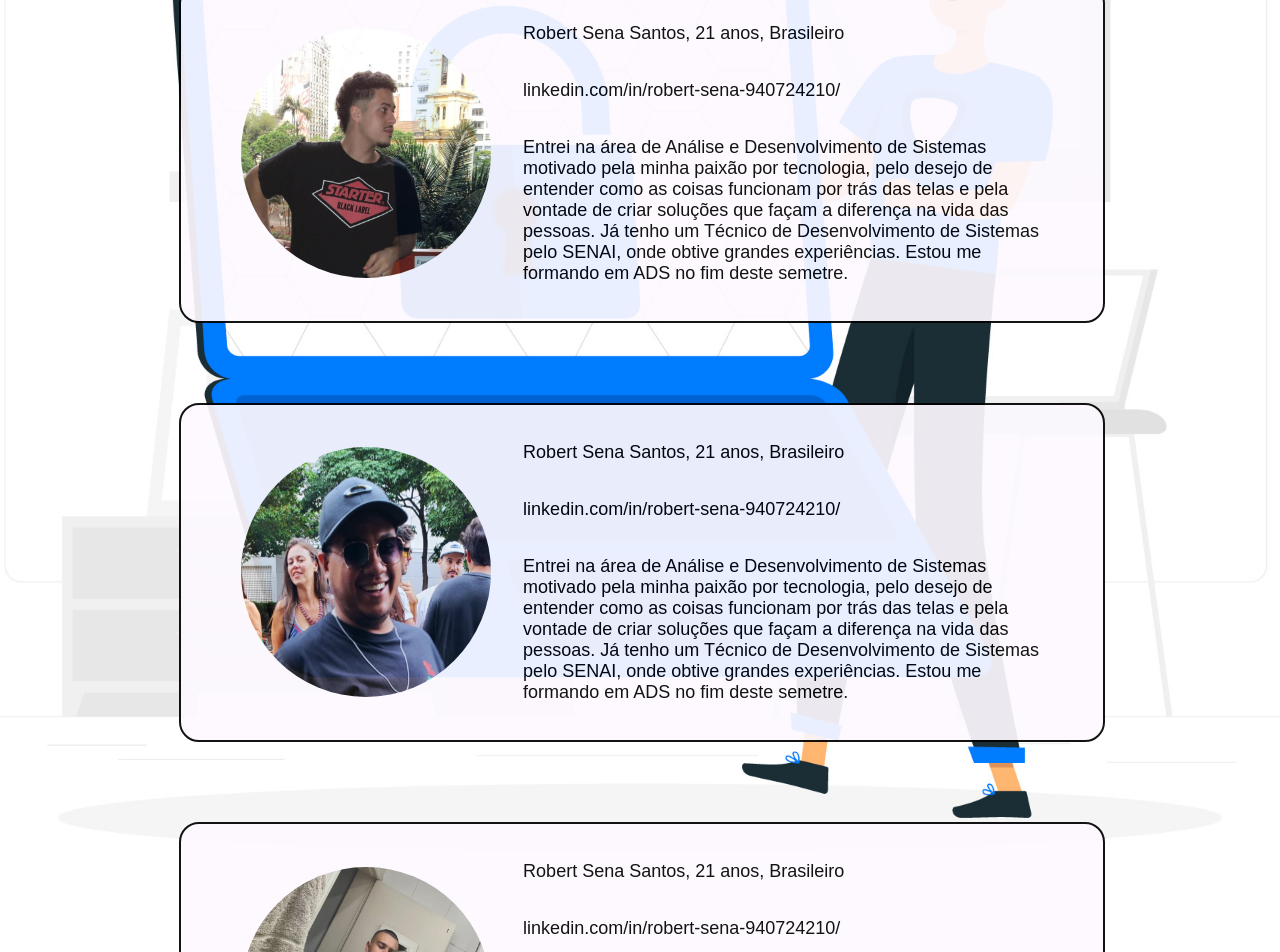
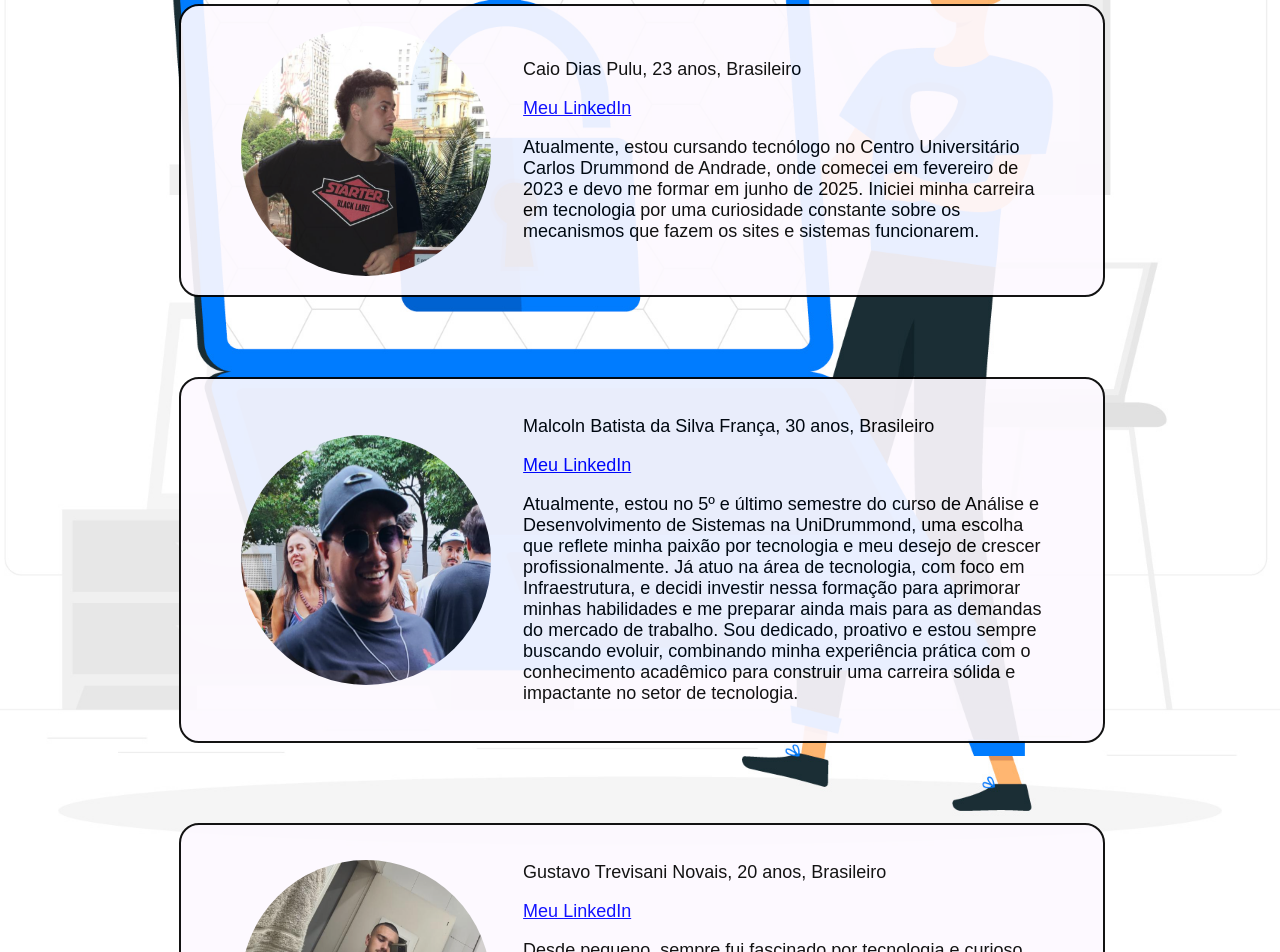
Before and after one commit to Robert-025/Projetos_UniDrummond, a React (Create React App) app in the folder PEX/react/client/: page /About in a window 1280 px wide. Shown: the part 740-1692 px from the top of the page. Built offline with nearby package versions, Linux system fonts and the light colour scheme.

Commit message:
projeto finalizado com dados sobre os integrantes

```diff
--- a/PEX/react/client/src/components/About.js
+++ b/PEX/react/client/src/components/About.js
@@ -31,12 +31,12 @@ export default function About() {
                                     Robert Sena Santos, 21 anos, Brasileiro
                                 </p>
                                 <Link
-                                className='linkedin'
-                                to="https://www.linkedin.com/in/robert-sena-940724210/">
+                                    className='linkedin'
+                                    to="https://www.linkedin.com/in/robert-sena-940724210/">
                                     Meu LinkedIn
                                 </Link>
                                 <p>
-                                    Entrei na área de Análise e Desenvolvimento de Sistemas motivado pela minha paixão por tecnologia, pelo desejo de entender como as coisas funcionam por trás das telas e pela vontade de criar soluções que façam a diferença. Já tenho um Técnico de Desenvolvimento de Sistemas pelo SENAI, onde obtive grandes experiências. Estou me formando em ADS no fim do primeiro semestre de 2025.
+                                    Entrei na área de Desenvolvimento de Sistemas motivado pela minha paixão por tecnologia, pelo desejo de entender como as coisas funcionam por trás das telas e pela vontade de criar soluções que façam a diferença. Já tenho um Técnico de Desenvolvimento de Sistemas pelo SENAI, onde obtive grandes experiências, através disso decidi iniciar a graduação na mesma área. Estou me formando em ADS no fim do primeiro semestre de 2025 .
                                 </p>
                             </div>
                         </div>
@@ -46,13 +46,15 @@ export default function About() {
                             <img src={Pulu} alt="Foto do integrante Caio Dias" />
                             <div className='info-pessoal'>
                                 <p>
-                                    Robert Sena Santos, 21 anos, Brasileiro
+                                    Caio Dias Pulu, 23 anos, Brasileiro
                                 </p>
+                                <Link
+                                    className='linkedin'
+                                    to="https://www.linkedin.com/in/caio-pulu-1688791ba/">
+                                    Meu LinkedIn
+                                </Link>
                                 <p>
-                                    linkedin.com/in/robert-sena-940724210/
-                                </p>
-                                <p>
-                                    Entrei na área de Análise e Desenvolvimento de Sistemas motivado pela minha paixão por tecnologia, pelo desejo de entender como as coisas funcionam por trás das telas e pela vontade de criar soluções que façam a diferença na vida das pessoas. Já tenho um Técnico de Desenvolvimento de Sistemas pelo SENAI, onde obtive grandes experiências. Estou me formando em ADS no fim deste semetre.
+                                    Atualmente, estou cursando tecnólogo no Centro Universitário Carlos Drummond de Andrade, onde comecei em fevereiro de 2023 e devo me formar em junho de 2025. Iniciei minha carreira em tecnologia por uma curiosidade constante sobre os mecanismos que fazem os sites e sistemas funcionarem.
                                 </p>
                             </div>
                         </div>
@@ -62,13 +64,15 @@ export default function About() {
                             <img src={Malcoln} alt="Foto do integrante Malcoln França" />
                             <div className='info-pessoal'>
                                 <p>
-                                    Robert Sena Santos, 21 anos, Brasileiro
+                                    Malcoln Batista da Silva França, 30 anos, Brasileiro
                                 </p>
+                                <Link
+                                    className='linkedin'
+                                    to="https://www.linkedin.com/in/malcoln-batista-da-silva-fran%C3%A7a-98059b53/">
+                                    Meu LinkedIn
+                                </Link>
                                 <p>
-                                    linkedin.com/in/robert-sena-940724210/
-                                </p>
-                                <p>
-                                    Entrei na área de Análise e Desenvolvimento de Sistemas motivado pela minha paixão por tecnologia, pelo desejo de entender como as coisas funcionam por trás das telas e pela vontade de criar soluções que façam a diferença na vida das pessoas. Já tenho um Técnico de Desenvolvimento de Sistemas pelo SENAI, onde obtive grandes experiências. Estou me formando em ADS no fim deste semetre.
+                                    Atualmente, estou no 5º e último semestre do curso de Análise e Desenvolvimento de Sistemas na UniDrummond, uma escolha que reflete minha paixão por tecnologia e meu desejo de crescer profissionalmente. Já atuo na área de tecnologia, com foco em Infraestrutura, e decidi investir nessa formação para aprimorar minhas habilidades e me preparar ainda mais para as demandas do mercado de trabalho. Sou dedicado, proativo e estou sempre buscando evoluir, combinando minha experiência prática com o conhecimento acadêmico para construir uma carreira sólida e impactante no setor de tecnologia.
                                 </p>
                             </div>
                         </div>
@@ -78,13 +82,15 @@ export default function About() {
                             <img src={Gustavo} alt="Foto do integrante Gustavo trevisani" />
                             <div className='info-pessoal'>
                                 <p>
-                                    Robert Sena Santos, 21 anos, Brasileiro
+                                    Gustavo Trevisani Novais, 20 anos, Brasileiro
                                 </p>
+                                <Link
+                                    className='linkedin'
+                                    to="https://www.linkedin.com/in/gustavo-trevizani-653a31278/">
+                                    Meu LinkedIn
+                                </Link>
                                 <p>
-                                    linkedin.com/in/robert-sena-940724210/
-                                </p>
-                                <p>
-                                    Entrei na área de Análise e Desenvolvimento de Sistemas motivado pela minha paixão por tecnologia, pelo desejo de entender como as coisas funcionam por trás das telas e pela vontade de criar soluções que façam a diferença na vida das pessoas. Já tenho um Técnico de Desenvolvimento de Sistemas pelo SENAI, onde obtive grandes experiências. Estou me formando em ADS no fim deste semetre.
+                                    Desde pequeno, sempre fui fascinado por tecnologia e curioso sobre o funcionamento dos sites e sistemas que usamos no dia a dia. Por isso, decidi investir na área e atualmente estou cursando um tecnólogo na UniDrummond. Comecei minha graduação em fevereiro de 2023 e a previsão é que eu conclua o curso em junho de 2025. Essa jornada tem sido fundamental para aprofundar meus conhecimentos e me preparar para os desafios do mercado de tecnologia.
                                 </p>
                             </div>
                         </div>
--- a/PEX/react/client/src/styles/App.css
+++ b/PEX/react/client/src/styles/App.css
@@ -68,38 +68,6 @@ header {
   align-self: center;
   justify-content: space-between;
   padding: 0;
-}
-
-@media (max-width: 999px) {
-
-  .content-cabecalho {
-    height: auto;
-    display: grid;
-    justify-content: normal;
-    width: 90%;
-  }
-
-  .esquerdo-header {
-    justify-self: center;
-  }
-
-  .direito-header {
-    width: 100%;
-  }
-
-  .links-cabecalho a:hover {
-    text-decoration: underline;
-    font-size: 24px;
-  }
-
-  .links-cabecalho ul.open {
-    display: flex;
-  }
-
-  .links-cabecalho ul {
-    flex-direction: row;
-    align-items: center;
-  }
 }
 
 /* -------------- CABEÇALHO -------------- */
@@ -408,7 +376,49 @@ label {
 }
 
 .linkedin {
-  text-decoration: none;
+  text-decoration: underline;
+  padding-right: 1rem;
+  color: blue;
 }
 
 /* -------------- SOBRE --------------*/
+
+@media (max-width: 999px) {
+
+  .content-cabecalho {
+    height: auto;
+    display: grid;
+    justify-content: normal;
+    width: 90%;
+  }
+
+  .esquerdo-header {
+    justify-self: center;
+  }
+
+  .direito-header {
+    width: 100%;
+  }
+
+  .links-cabecalho a:hover {
+    text-decoration: underline;
+    font-size: 24px;
+  }
+
+  .links-cabecalho ul.open {
+    display: flex;
+  }
+
+  .links-cabecalho ul {
+    flex-direction: row;
+    align-items: center;
+  }
+
+  .frases-sobre {
+    width: 87%;
+    height: auto;
+    padding: 1.2rem 0px 1.2rem 0px;
+    display: grid;
+
+  }
+}
```
